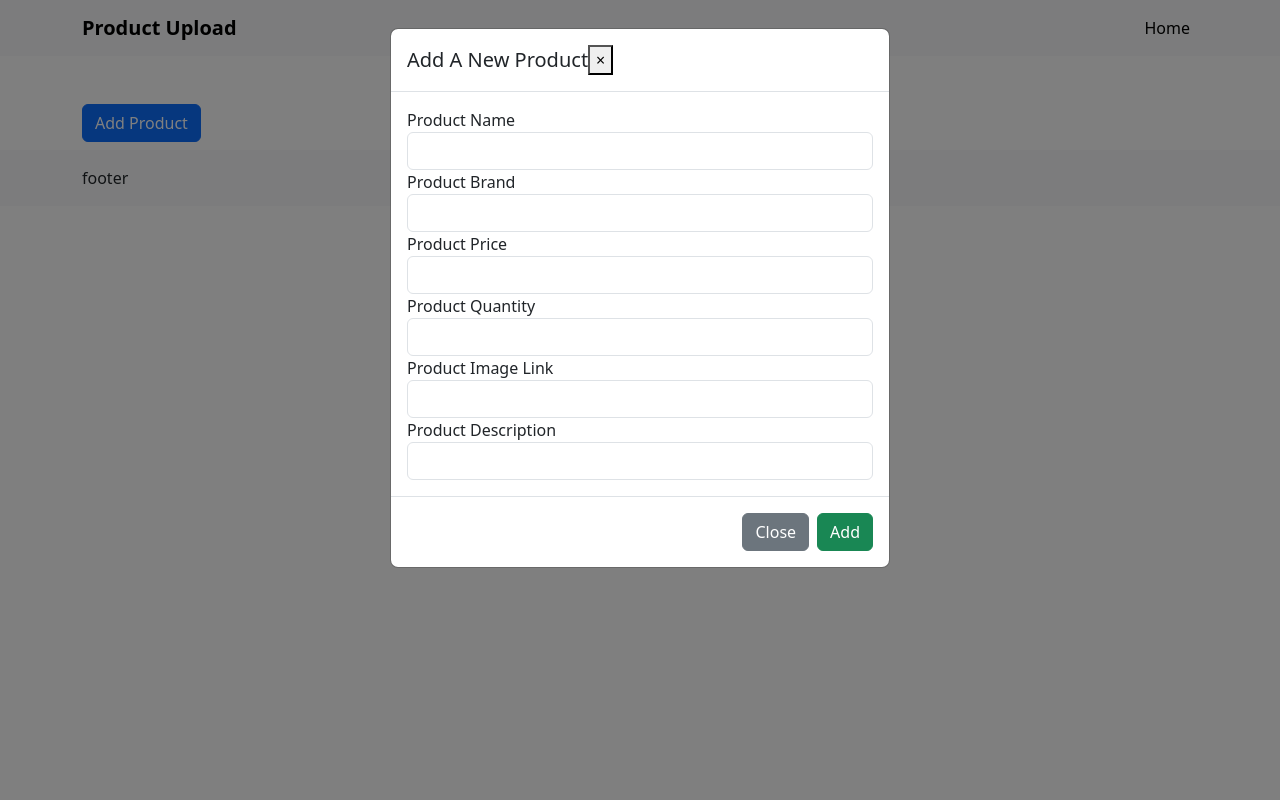
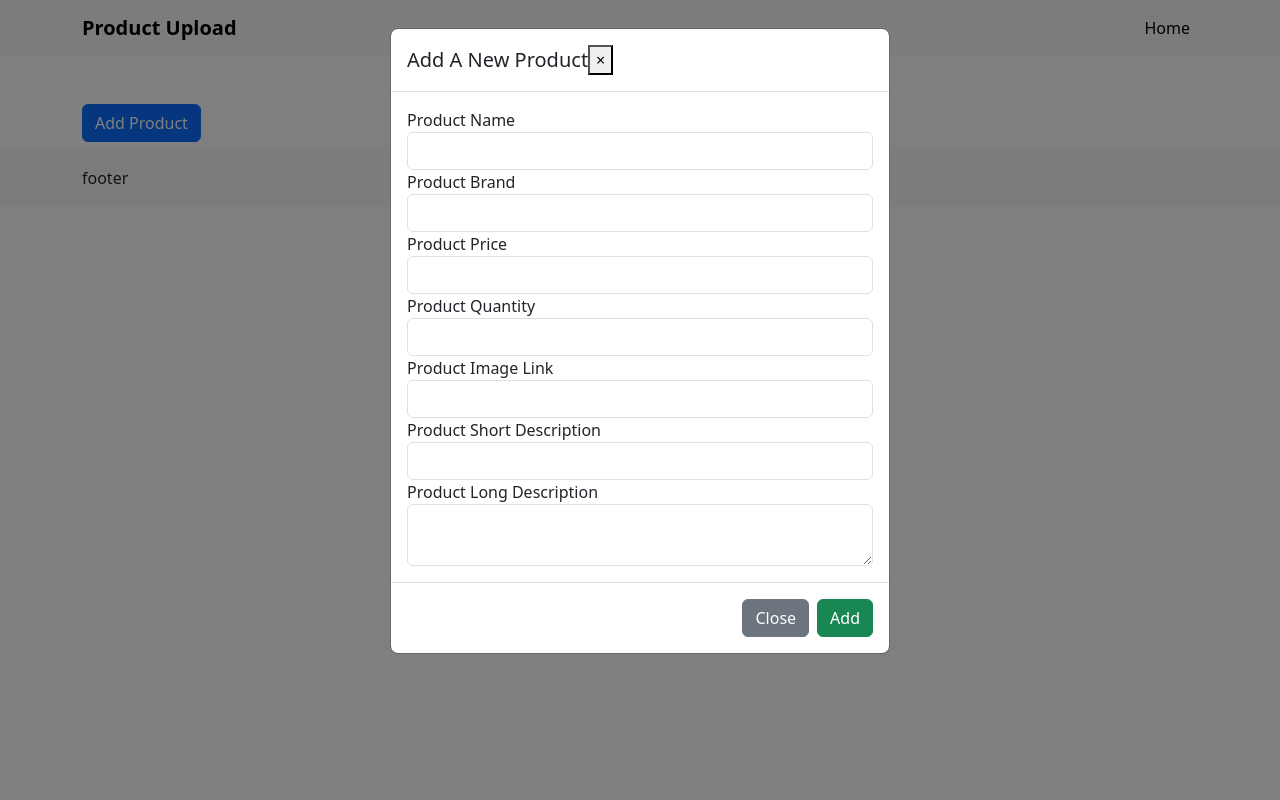
Before and after one commit to Zwill1/PHP-PRODUCT-UPLOAD, a PHP site: page /PHP-PRODUCT-UPLOAD/ in a window 1280 px wide, after a click on "Add Product". Run offline with PHP 8.4, Linux system fonts and the light colour scheme; data that the repository does not hold is empty.

Commit message:
adding new short and long descriptions to inputs

```diff
--- a/db/product.php
+++ b/db/product.php
@@ -36,7 +36,8 @@
                 </div>
                 <p class="fw-semibold fs-2">$<?php echo $row['prodprice'] ?></p>
                 <p>Stock left: <?php echo $row['prodquantity'] ?></p>
-                <p><?php echo $row['proddescription'] ?></p>
+                <p class="fw-bold">About this item:</p>
+                <p><?php echo $row['prodshortdescription'] ?></p>
             </div>
         </div>
     </div>
@@ -45,6 +46,7 @@
         <div class="row">
             <div class="col-12">
                 <h2>Product Description</h2>
+                <p><?php echo $row['prodlongdescription'] ?></p>
             </div>
         </div>
     </div>
--- a/index.php
+++ b/index.php
@@ -180,8 +180,12 @@
                         <input type="text" class="form-control" id="exampleInputAge" name="pimage">
                     </div>
                     <div class="form-group">
-                        <label for="exampleInputAge">Product Description</label>
-                        <input type="text" class="form-control" id="exampleInputAge" name="pdescription">
+                        <label for="exampleInputAge">Product Short Description</label>
+                        <input type="text" class="form-control" id="exampleInputAge" name="pshortdescription">
+                    </div>
+                    <div class="form-group">
+                        <label for="exampleInputAge">Product Long Description</label>
+                        <textarea type="text" class="form-control" id="exampleInputAge" name="plongdescription"></textarea>
                     </div>
                 <!-- </form> -->
                 </div>
```
Also changed, not shown: db/create_product.php (+8 -4 lines).
